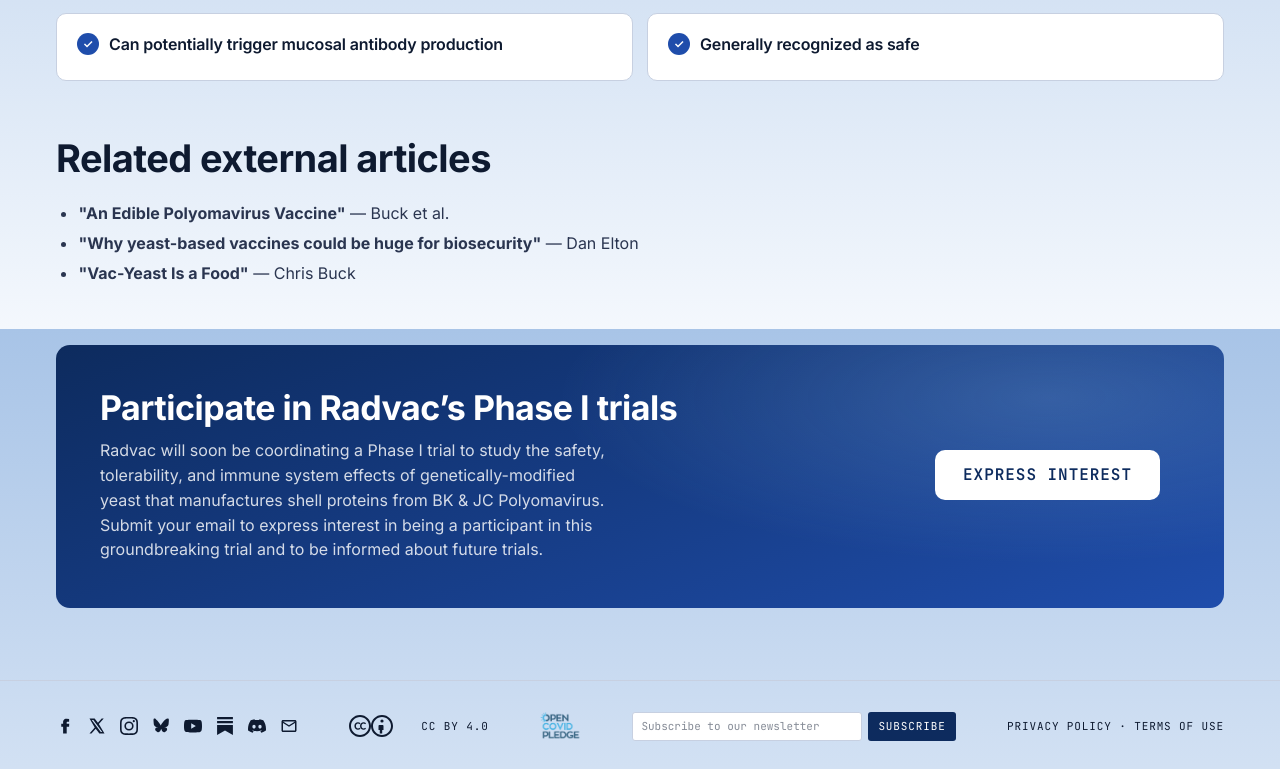
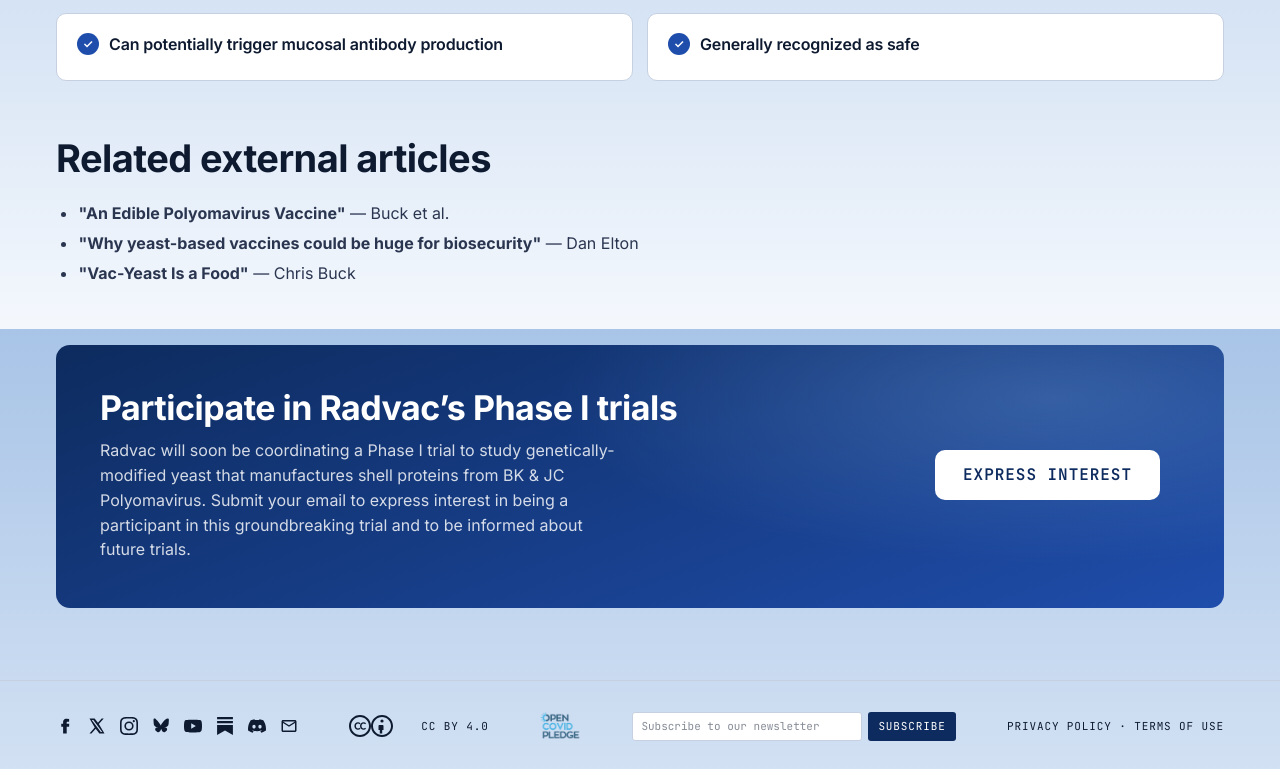
Before and after one commit to Rapid-Deployment-Vaccine-Collaborative/radvac-website, a Next.js app: page /bfiat in a window 1280 px wide. Shown: the part 2871-3640 px from the top of the page. Built offline with nearby package versions, Linux system fonts and the light colour scheme; no server answers.

Commit message:
add trials express interest again

```diff
--- a/src/app/bfiat/page.tsx
+++ b/src/app/bfiat/page.tsx
@@ -120,7 +120,7 @@
           <div>
             <h2>Participate in Radvac&rsquo;s Phase&nbsp;I trials</h2>
             <p>
-              Radvac will soon be coordinating a Phase I trial to study the safety, tolerability, and immune system effects of genetically-modified yeast that manufactures shell proteins from BK & JC Polyomavirus. Submit your email to express interest in being a participant in this groundbreaking trial and to be informed about future trials.
+              Radvac will soon be coordinating a Phase I trial to study  genetically-modified yeast that manufactures shell proteins from BK & JC Polyomavirus. Submit your email to express interest in being a participant in this groundbreaking trial and to be informed about future trials.
             </p>
           </div>
           <div className={styles.ctaActions}>
```
